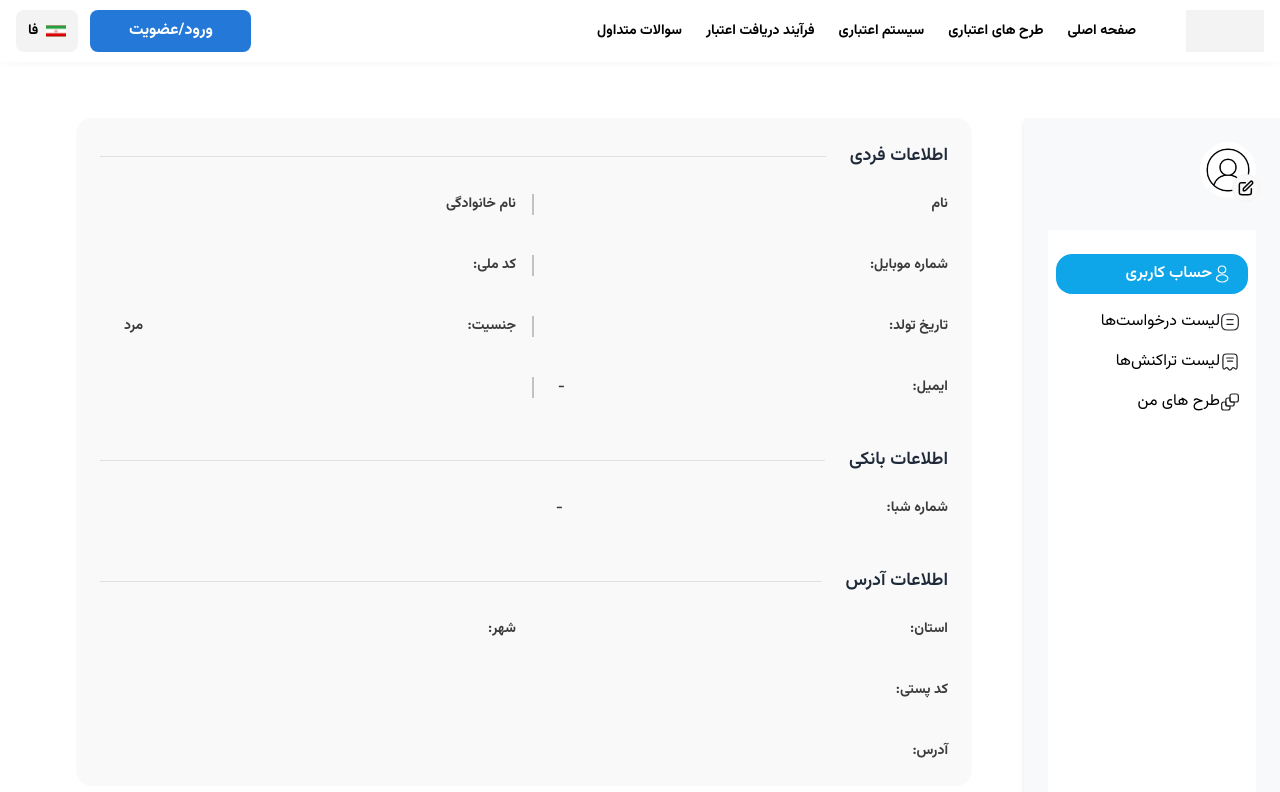
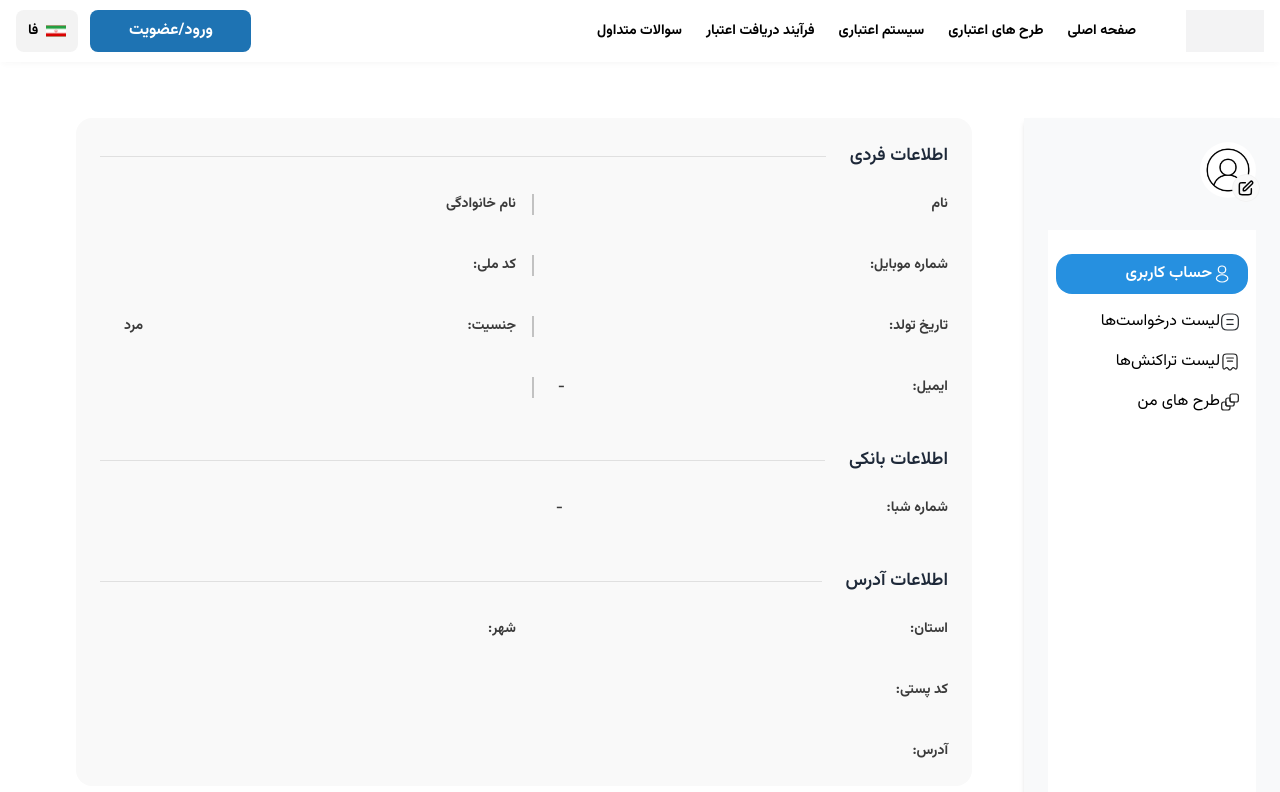
Before and after one commit to mahdiehakbari/sepas-project, a Next.js app: page /panel/userAccount in a window 1280 px wide. Shown: the top 792 px of the page. Built offline with nearby package versions, Linux system fonts and the light colour scheme.

Commit message:
work on color palet in button

```diff
--- a/src/app/globals.css
+++ b/src/app/globals.css
@@ -5,10 +5,19 @@
   --background: #ffffff;
 
   /* Brand and UI palette */
-  --primary: #0ea5e9;
+  --primary: #2690e0;
   --text-white: #ffffff;
   --text-black: #000000;
-  --secondary: #fbfbfb;
+  --button-default: #1e73b3;
+  --button-default-hover: #175686;
+  --button-default-disabled: #d5d6d7;
+  --border-color-gray: #97999b;
+  --text-disabled: #ababab;
+  --button-outline-border: #2690e0;
+  --button-outline-disabled: #eaebeb;
+  --error-color: #d33c3c;
+  --secondary: #f3f3f3;
+
   --first-gradient: #267ff9;
   --second-gradient: #1c6ca8;
   --button-primary: #2378d8;
@@ -29,11 +38,20 @@
 }
 
 @theme inline {
-  --color-background: var(--background);
   --color-primary: var(--primary);
   --color-secondary: var(--secondary);
   --color-text-white: var(--text-white);
   --color-text-black: var(--text-black);
+  --button-default: var(--button-default);
+  --button-default-hover: var(--button-default-hover);
+  --button-default-disabled: var(--button-default-disabled);
+  --border-color-gray: var(--border-color-gray);
+  --text-disabled: var(--text-disabled);
+  --button-outline-border: var(--button-outline-border);
+  --button-outline-disabled: var(--button-outline-disabled);
+  --error-color: var(--error-color);
+
+  --color-background: var(--background);
   --color-first-gradient: var(--first-gradient);
   --color-second-gradient: var(--second-gradient);
   --color-button-primary: var(--button-primary);
--- a/src/features/layout/components/Header/Header.tsx
+++ b/src/features/layout/components/Header/Header.tsx
@@ -124,7 +124,7 @@ export const Header = () => {
           )}
 
           <button
-            className='cursor-pointer bg-[#F3F3F4] h-[42px] px-3 py-1 rounded-[8px] flex items-center gap-2'
+            className='cursor-pointer bg-secondary h-[42px] px-3 py-1 rounded-[8px] flex items-center gap-2'
             onClick={toggleLanguage}
           >
             <Image
--- a/src/sharedComponent/ui/Button/Button.tsx
+++ b/src/sharedComponent/ui/Button/Button.tsx
@@ -11,11 +11,10 @@ const Button = forwardRef<HTMLButtonElement, ButtonProps>(
           'cursor-pointer inline-flex items-center justify-center font-medium rounded-[8px] transition-colors focus:outline-none  disabled:opacity-50 disabled:pointer-events-none',
 
           variant === 'primary' &&
-            'bg-button-primary text-white hover:bg-blue-700 focus:ring-blue-500 disabled:bg-[#cbe5f8]',
-          variant === 'secondary' &&
-            'bg-gray-200 text-gray-900 hover:bg-gray-300 focus:ring-gray-400 disabled:bg-[#cbe5f8]',
+            'bg-[var(--button-default)] text-white hover:bg-[var(--button-default-hover)] focus:ring-[var(--button-default-hover)] disabled:bg-[var(--button-default-disabled)]  disabled:text-[var(--text-disabled)]',
+
           variant === 'outline' &&
-            'bg-transparent border border-primary text-primary hover:bg-gray-100 disabled:bg-[#cbe5f8]',
+            'bg-transparent border border-[var(--button-outline-border)] text-var(--button-outline-border)] hover:border-[var(--button-default-hover)] hover:text-[var(--button-default-hover)] disabled:bg-[var(--button-outline-disabled)] disabled:text-[var(--text-disabled)] disabled:border-[var(--border-color-gray)]',
 
           size === 'sm' && 'px-4 py-2 text-sm',
           size === 'md' &&
--- a/tailwind.config.js
+++ b/tailwind.config.js
@@ -8,6 +8,15 @@ module.exports = {
   theme: {
     extend: {
       colors: {
+        'button-default': 'var(--button-default)',
+        'button-default-hover': 'var(--button-default-hover)',
+        'button-default-disabled': 'var(--button-default-disabled)',
+        'border-color-gray': 'var(--border-color-gray)',
+        'text-disabled': 'var(--text-disabled)',
+        'button-outline-border': 'var(--button-outline-border)',
+        'button-outline-disabled': 'var(--button-outline-disabled)',
+        'error-color': 'var(--error-color)',
+
         'button-primary': 'var(--button-primary)',
         'first-gradient': 'var(--first-gradient)',
         'second-gradient': 'var(--second-gradient)',
```
